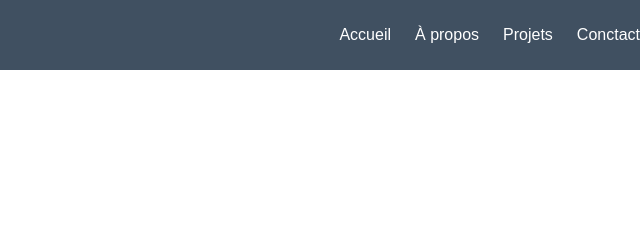
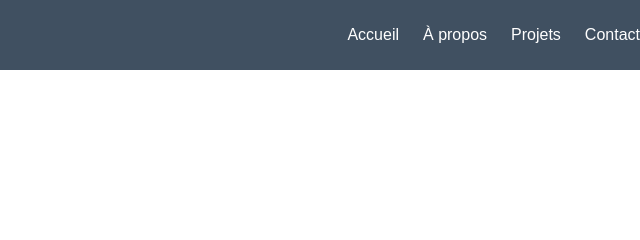
Before and after one commit to HanoYt/1, a plain HTML site: page a-propos.html in a window 1280 px wide. Shown: the top 240 px of the page, 640-1280 px from the left. Drawn offline with Linux system fonts and the light colour scheme.

Commit message:
modif header

```diff
--- a/a-propos.html
+++ b/a-propos.html
@@ -16,7 +16,7 @@
           <li><a href="index.html">Accueil</a></li>
           <li><a href="a-propos.html">À propos</a></li>
           <li><a href="projet.html">Projets</a></li>
-          <li><a href="contact.html">Conctact</a></li>
+          <li><a href="contact.html">Contact</a></li>
         </ul>
       </nav>
     </div>
```
Also changed, not shown: contact.html (+1 -1 lines), index.html (+1 -1 lines), projet.html (+1 -1 lines).
